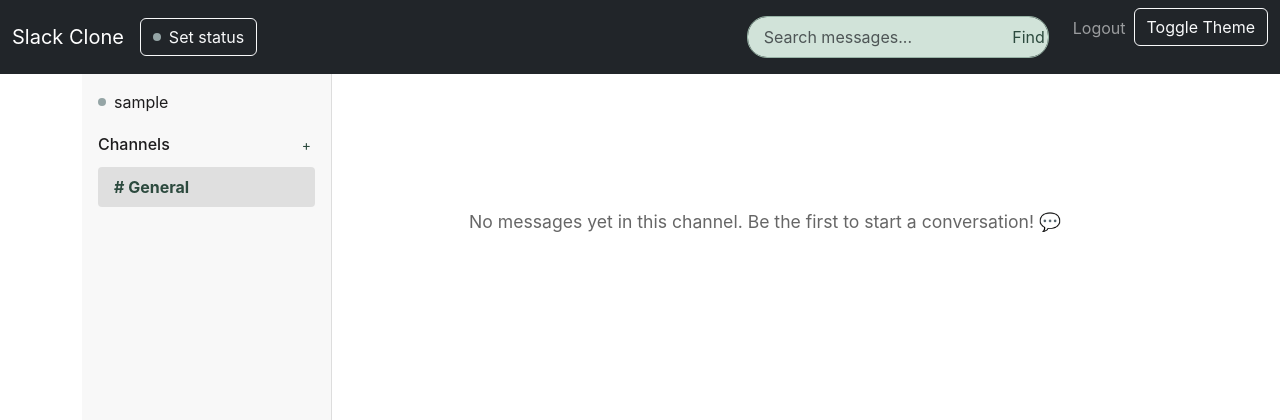
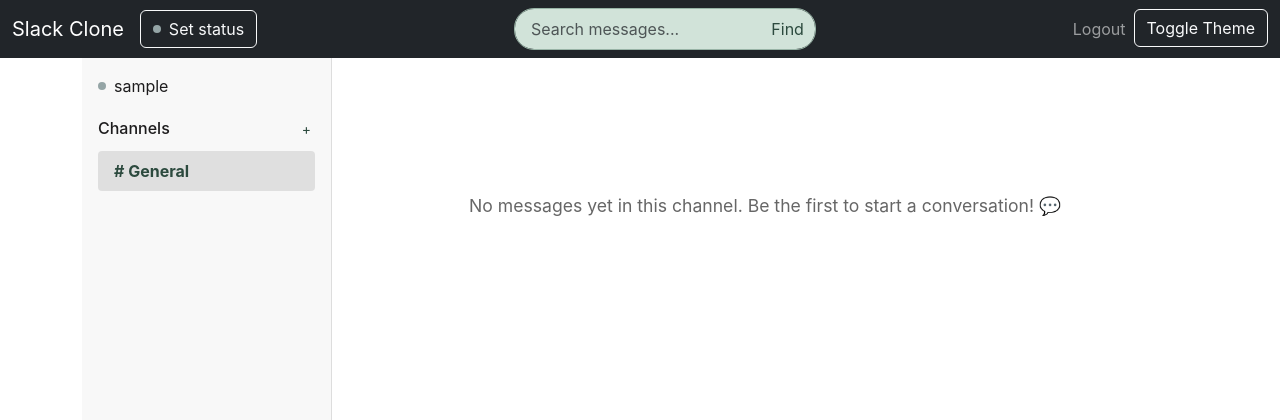
Before and after one commit to silas-pusateri/TeamFlow, a Flask app: page /chat in a window 1280 px wide. Shown: the top 420 px of the page. Run offline with Flask 3, Linux system fonts and the light colour scheme; the visitor is signed in with stand-in values (Sample User, id 1); data comes from the database, SQL or seed files in the repository; some libraries are stand-ins or nearby versions.

Commit message:
Assistant checkpoint: Center search bar in navbar
Assistant generated file changes:
- templates/base.html: Move search bar to center of navbar

---

User prompt:

Now move the search bar so that it is justified in the middle of the header

```diff
--- a/templates/base.html
+++ b/templates/base.html
@@ -28,16 +28,16 @@
                     </li>
                     {% endif %}
                 </ul>
+                {% if current_user.is_authenticated %}
+                <div class="nav-link search-container mx-auto">
+                    <input type="text" id="searchInput" class="form-control" placeholder="Search messages...">
+                    <button id="searchBtn" class="btn btn-outline-light">
+                        Find
+                    </button>
+                </div>
+                {% endif %}
                 <ul class="navbar-nav ms-auto">
                     {% if current_user.is_authenticated %}
-                    <li class="nav-item me-2">
-                        <div class="nav-link search-container">
-                            <input type="text" id="searchInput" class="form-control" placeholder="Search messages...">
-                            <button id="searchBtn" class="btn btn-outline-light">
-                                Find
-                            </button>
-                        </div>
-                    </li>
                     <li class="nav-item">
                         <a class="nav-link" href="{{ url_for('auth.logout') }}">Logout</a>
                     </li>
```
